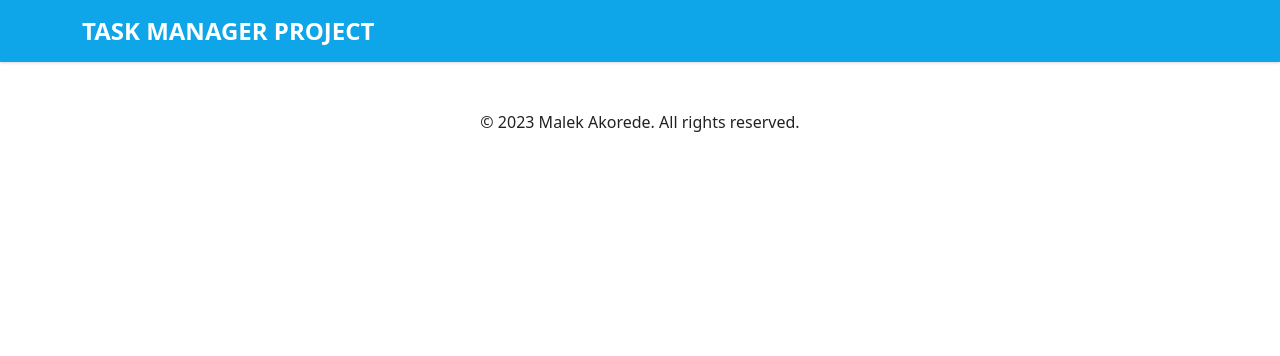
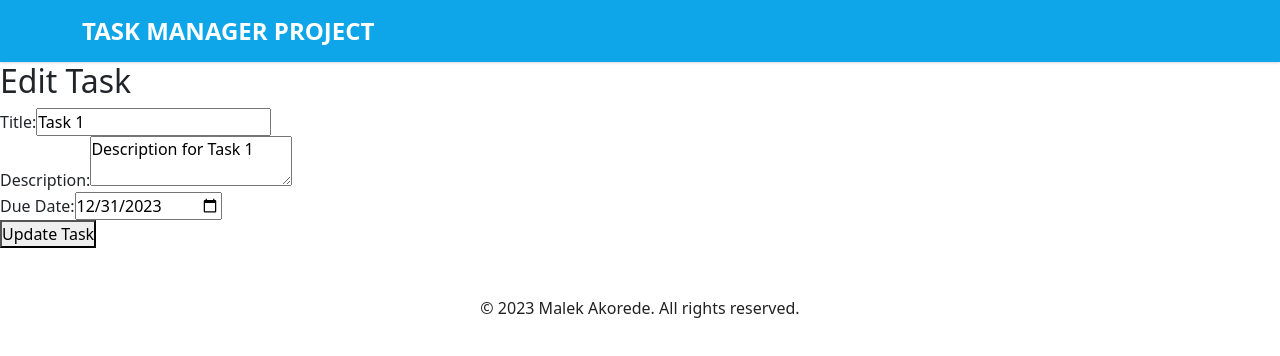
Before and after one commit to Naggayi-Daphne-Pearl/task-manager, a React (Create React App) app: page /tasks/1/edit in a window 1280 px wide. Shown: the top 356 px of the page. Built offline with nearby package versions, Linux system fonts and the light colour scheme.

Commit message:
creating tasks

```diff
--- a/src/App.js
+++ b/src/App.js
@@ -8,6 +8,10 @@ import AppBar from "./components/AppBar";
 import Login from "./pages/auth/login";
 import { AuthProvider } from "./contexts/User";
 import Footer from "./components/Footer";
+import TaskCreate from "./pages/tasks/TaskCreate";
+import TaskDetail from "./pages/tasks/TaskDetail";
+import TaskEdit from "./pages/tasks/TaskEdit";
+import TaskList from "./pages/tasks/TaskList";
 
 function App() {
   return (
@@ -16,9 +20,11 @@ function App() {
         <Router>
           <AppBar />
           <Routes>
-            {" "}
-            {/* Use <Routes> instead of <Router> */}
             <Route path="/" element={<Login />} />
+            <Route path="/tasks" element={<TaskList />} />
+            <Route path="/tasks/create" element={<TaskCreate />} />
+            <Route path="/tasks/:taskId" element={<TaskDetail />} />
+            <Route path="/tasks/:taskId/edit" element={<TaskEdit />} />
           </Routes>
           <Footer />
         </Router>
--- /dev/null
+++ b/src/pages/tasks/TaskCreate.js
@@ -0,0 +1,64 @@
+import React, { useState } from "react";
+import { useParams, useNavigate } from "react-router-dom";
+
+function TaskCreate() {
+  const navigate = useNavigate();
+  const [task, setTask] = useState({
+    title: "",
+    description: "",
+    dueDate: "",
+  });
+
+  const handleInputChange = (e) => {
+    const { name, value } = e.target;
+    setTask({ ...task, [name]: value });
+  };
+
+  const handleSubmit = (e) => {
+    e.preventDefault();
+    // Implement task creation logic here (e.g., sending data to the server)
+    console.log("Task created:", task);
+    navigate("/tasks"); // Redirect to the task list after creating the task
+  };
+
+  return (
+    <div>
+      <h2>Create Task</h2>
+      <form onSubmit={handleSubmit}>
+        <div>
+          <label>Title:</label>
+          <input
+            type="text"
+            name="title"
+            value={task.title}
+            onChange={handleInputChange}
+            required
+          />
+        </div>
+        <div>
+          <label>Description:</label>
+          <textarea
+            name="description"
+            value={task.description}
+            onChange={handleInputChange}
+            required
+          />
+        </div>
+        <div>
+          <label>Due Date:</label>
+          <input
+            type="date"
+            name="dueDate"
+            value={task.dueDate}
+            onChange={handleInputChange}
+          />
+        </div>
+        <div>
+          <button type="submit">Create Task</button>
+        </div>
+      </form>
+    </div>
+  );
+}
+
+export default TaskCreate;
--- /dev/null
+++ b/src/pages/tasks/TaskDetail.js
@@ -0,0 +1,35 @@
+import React, { useEffect, useState } from "react";
+import { useParams } from "react-router-dom";
+
+function TaskDetail() {
+  const { taskId } = useParams(); // Get the task ID from the URL parameter
+  const [task, setTask] = useState(null);
+
+  // Simulate fetching task details based on taskId
+  useEffect(() => {
+    // Fetch task details and update the task state
+    const fetchedTask = {
+      id: taskId,
+      title: "Task 1",
+      description: "Description for Task 1",
+      dueDate: "2023-12-31",
+    };
+    setTask(fetchedTask);
+  }, [taskId]);
+
+  if (!task) {
+    return <div>Loading...</div>;
+  }
+
+  return (
+    <div>
+      <h2>Task Detail</h2>
+      <p>Title: {task.title}</p>
+      <p>Description: {task.description}</p>
+      <p>Due Date: {task.dueDate}</p>
+      <button>Edit</button>
+    </div>
+  );
+}
+
+export default TaskDetail;
--- /dev/null
+++ b/src/pages/tasks/TaskEdit.js
@@ -0,0 +1,81 @@
+import React, { useState, useEffect } from "react";
+import { useParams, useNavigate } from "react-router-dom";
+
+function TaskEdit() {
+  const { taskId } = useParams(); // Get the task ID from the URL parameter
+  const navigate = useNavigate();
+  const [task, setTask] = useState({
+    title: "",
+    description: "",
+    dueDate: "",
+  });
+
+  // Simulate fetching the current task details based on taskId
+  useEffect(() => {
+    // Fetch task details and update the task state
+    const fetchedTask = {
+      id: taskId,
+      title: "Task 1",
+      description: "Description for Task 1",
+      dueDate: "2023-12-31",
+    };
+    setTask(fetchedTask);
+  }, [taskId]);
+
+  const handleInputChange = (e) => {
+    const { name, value } = e.target;
+    setTask({ ...task, [name]: value });
+  };
+
+  const handleSubmit = (e) => {
+    e.preventDefault();
+    // Implement task update logic here (e.g., sending updated data to the server)
+    console.log("Task updated:", task);
+    navigate(`/tasks/${taskId}`); // Redirect to the task detail page after updating
+  };
+
+  if (!task) {
+    return <div>Loading...</div>;
+  }
+
+  return (
+    <div>
+      <h2>Edit Task</h2>
+      <form onSubmit={handleSubmit}>
+        <div>
+          <label>Title:</label>
+          <input
+            type="text"
+            name="title"
+            value={task.title}
+            onChange={handleInputChange}
+            required
+          />
+        </div>
+        <div>
+          <label>Description:</label>
+          <textarea
+            name="description"
+            value={task.description}
+            onChange={handleInputChange}
+            required
+          />
+        </div>
+        <div>
+          <label>Due Date:</label>
+          <input
+            type="date"
+            name="dueDate"
+            value={task.dueDate}
+            onChange={handleInputChange}
+          />
+        </div>
+        <div>
+          <button type="submit">Update Task</button>
+        </div>
+      </form>
+    </div>
+  );
+}
+
+export default TaskEdit;
--- /dev/null
+++ b/src/pages/tasks/TaskList.js
@@ -0,0 +1,32 @@
+import React, { useEffect, useState } from "react";
+import { Link } from "react-router-dom";
+
+function TaskList() {
+  // Mocked tasks data
+  const [tasks, setTasks] = useState([]);
+
+  // Simulate fetching tasks from your database or API
+  useEffect(() => {
+    // Fetch tasks and update the tasks state
+    const fetchedTasks = [
+      { id: 1, title: "Task 1", description: "Description for Task 1" },
+      { id: 2, title: "Task 2", description: "Description for Task 2" },
+    ];
+    setTasks(fetchedTasks);
+  }, []);
+
+  return (
+    <div>
+      <h2>Task List</h2>
+      <ul>
+        {tasks.map((task) => (
+          <li key={task.id}>
+            <Link to={`/tasks/${task.id}`}>{task.title}</Link>
+          </li>
+        ))}
+      </ul>
+    </div>
+  );
+}
+
+export default TaskList;
```
